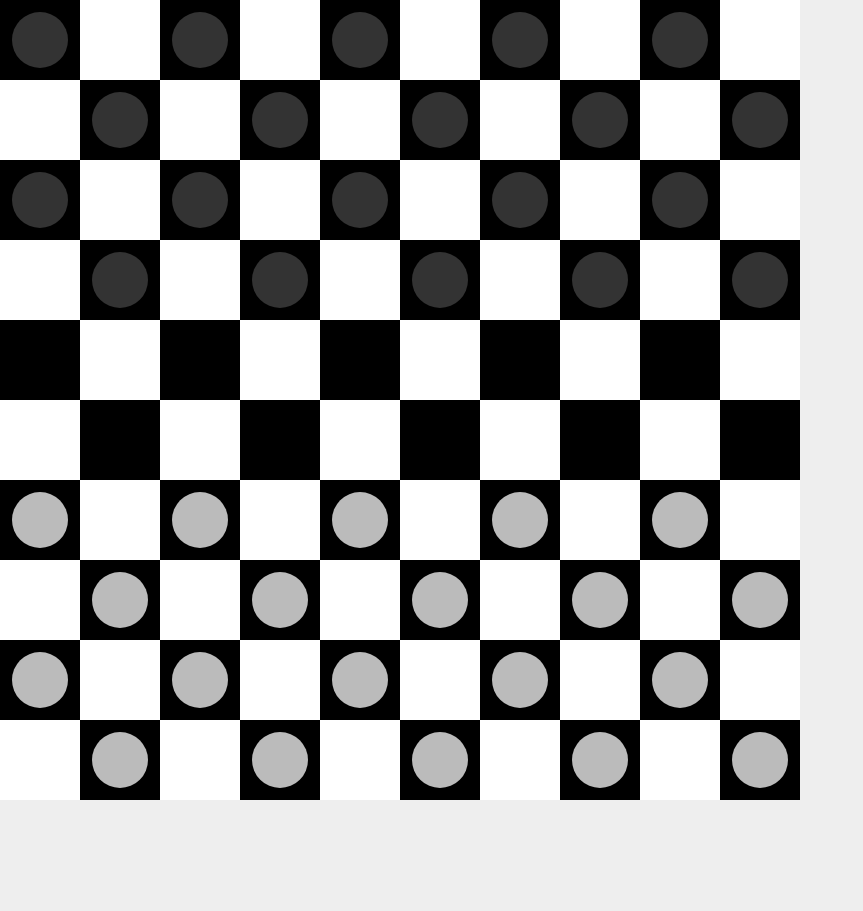
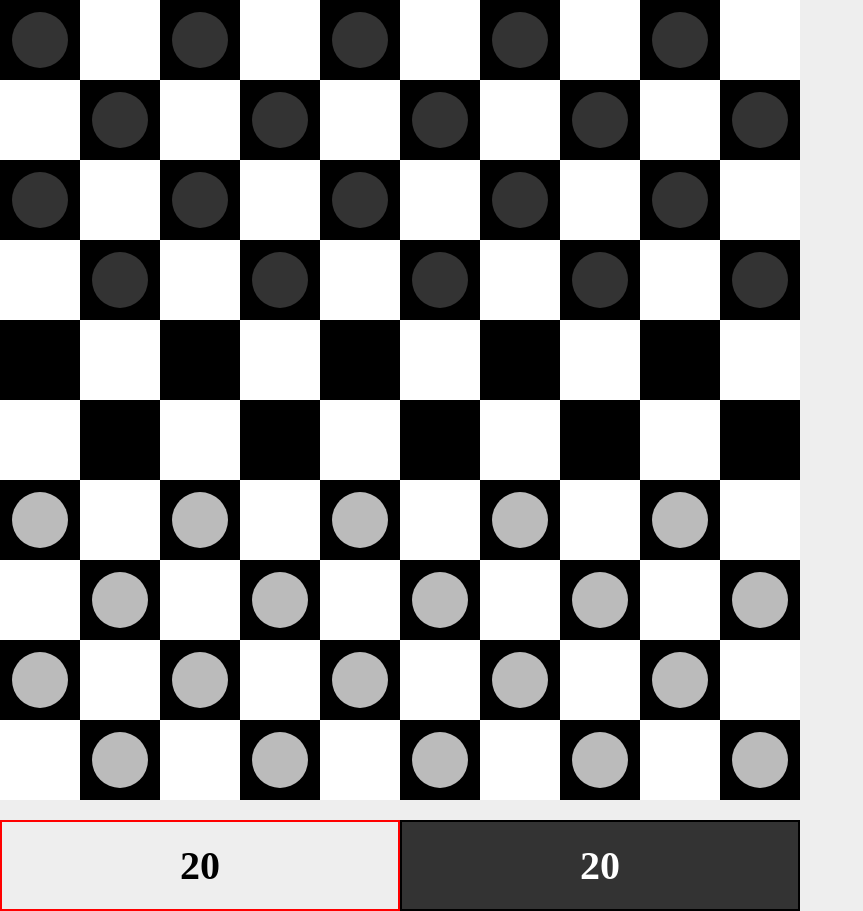
Before and after one commit to natholas/checkers, an Angular app: page / in a window 1280 px wide. Shown: the whole page, without its empty margins (0-863 px from the left). Before the commit the page ends 820 px from the top, so only its background shows below. Built offline with nearby package versions, Linux system fonts and the light colour scheme.

Commit message:
Added player info

```diff
--- a/src/app/app.module.ts
+++ b/src/app/app.module.ts
@@ -6,13 +6,15 @@ import { CanvasComponent } from './canvas/canvas.component'
 
 import { BoardService} from './board.service'
 import { RendererService} from './renderer.service'
-import { Vector} from './vector'
+import { Vector} from './vector';
+import { ScoreKeeperComponent } from './score-keeper/score-keeper.component'
 
 @NgModule({
   declarations: [
     MainComponent,
     MainComponent,
-    CanvasComponent
+    CanvasComponent,
+    ScoreKeeperComponent
   ],
   imports: [
     BrowserModule
--- a/src/app/main/main.component.html
+++ b/src/app/main/main.component.html
@@ -5,4 +5,5 @@
     (boardMouseUp)="boardMouseUp($event)"
     (boardMouseMove)="boardMouseMove($event)"
   ></app-canvas>
+  <app-score-keeper #scoreKeeper [board]="board" [players]="players"></app-score-keeper>
 </div>
--- a/src/app/main/main.component.ts
+++ b/src/app/main/main.component.ts
@@ -15,11 +15,12 @@ import { Square } from './../square'
 export class MainComponent {
   @ViewChild('canvas')
   canvas
+  @ViewChild('scoreKeeper')
+  scoreKeeper
   board: Board
   players: Player[] = []
   selectedSquare: Square = null
   activePlayer: Player
-
 
   constructor(private boardService: BoardService) { }
 
@@ -27,7 +28,7 @@ export class MainComponent {
     this.players = [new Player(0), new Player(1)]
     this.board = new Board(this.boardService.generate(10))
     this.boardService.setupGame(this.board, this.players)
-    this.activePlayer = this.players[0]
+    this.switchActivePlayer()
   }
 
   boardMouseDown(pos: Vector) {
@@ -43,7 +44,7 @@ export class MainComponent {
       this.moveChessPiece(this.selectedSquare, newSquare)
     }
     this.unSelectSquare()
-    this.render()
+    this.update()
   }
 
   boardMouseMove(rawPos: Vector) {
@@ -58,14 +59,14 @@ export class MainComponent {
     offsetPos.y -= rawPos.y
 
     this.selectedSquare.chessPiece.offset = offsetPos
-    this.render()
+    this.update()
   }
 
   selectSquare(square: Square) {
     this.unSelectSquare()
     this.selectedSquare = square
     square.selected = true
-    this.render()
+    this.update()
   }
 
   unSelectSquare() {
@@ -75,8 +76,9 @@ export class MainComponent {
     this.selectedSquare = null
   }
 
-  render() {
+  update() {
     this.canvas.render()
+    this.scoreKeeper.update()
   }
 
   checkIfMoveIsLegal(oldSquare: Square, newSquare: Square) {
@@ -94,15 +96,17 @@ export class MainComponent {
     this.selectSquare(newSquare)
     if (!didJump) this.switchActivePlayer()
     else this.removeJumpedPieces(oldSquare, newSquare)
-    this.render()
+    this.update()
   }
 
   switchActivePlayer() {
+    if (this.activePlayer) this.activePlayer.active = false
     if (this.activePlayer === this.players[0]) {
       this.activePlayer = this.players[1]
     } else {
       this.activePlayer = this.players[0]
     }
+    this.activePlayer.active = true
   }
 
   removeJumpedPieces(oldSquare: Square, newSquare: Square) {
--- a/src/app/player.ts
+++ b/src/app/player.ts
@@ -1,6 +1,8 @@
 export class Player {
   type: number
   color: string
+  score: number = 0
+  active: boolean = false
 
   constructor(type: number) {
     this.type = type
--- /dev/null
+++ b/src/app/score-keeper/score-keeper.component.css
@@ -0,0 +1,24 @@
+.player-info {
+  width: 400px;
+  max-width: 50%;
+  float: left;
+  border: 2px solid black;
+  font-weight: bold;
+  font-size: 40px;
+  text-align: center;
+  padding: 20px 0;
+  box-sizing: border-box;
+}
+
+.player-info.white {
+  background-color: #eee;
+}
+
+.player-info.black {
+  background-color: #333;
+  color: #fff;
+}
+
+.player-info.active {
+  border-color: red;
+}
--- /dev/null
+++ b/src/app/score-keeper/score-keeper.component.html
@@ -0,0 +1,5 @@
+<div>
+  <div *ngFor="let player of players" class="player-info" [ngClass]="{'active': player.active, black: player.type == 1, white: player.type == 2}">
+    {{player.score}}
+  </div>
+</div>
--- /dev/null
+++ b/src/app/score-keeper/score-keeper.component.ts
@@ -0,0 +1,32 @@
+import { Component, Input } from '@angular/core';
+import { Board } from './../board';
+import { Player } from './../player';
+
+@Component({
+  selector: 'app-score-keeper',
+  templateUrl: './score-keeper.component.html',
+  styleUrls: ['./score-keeper.component.css']
+})
+export class ScoreKeeperComponent {
+
+  @Input() board: Board
+  @Input() players: Player[]
+
+  ngOnInit() {
+    this.update()
+  }
+
+  update() {
+    for (let player of this.players) {
+      player.score = 0
+    }
+
+    for (let square of this.board.grid) {
+      if (square.chessPiece) {
+        square.chessPiece.player.score += 1
+      }
+    }
+
+  }
+
+}
```
Also changed, not shown: 1 other file (tests, documents, lock files or other folders).
